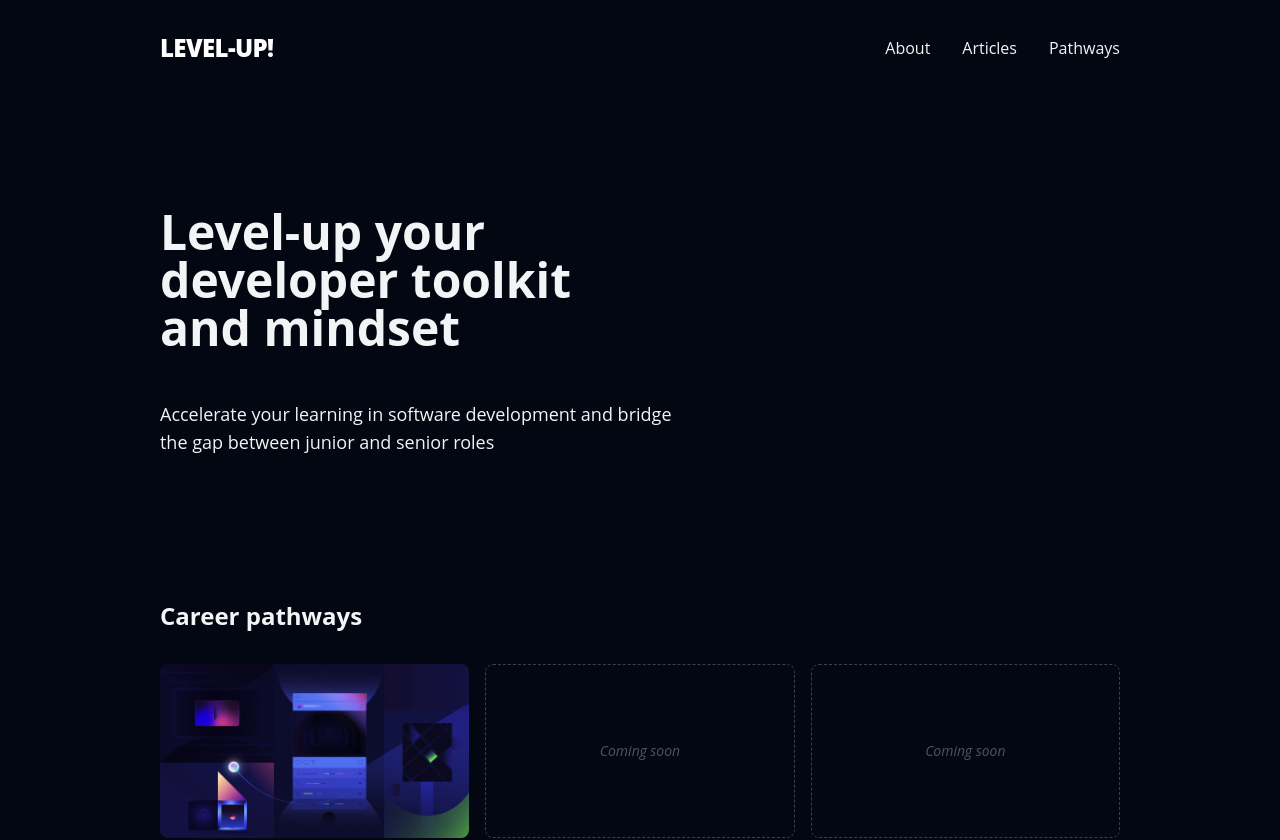
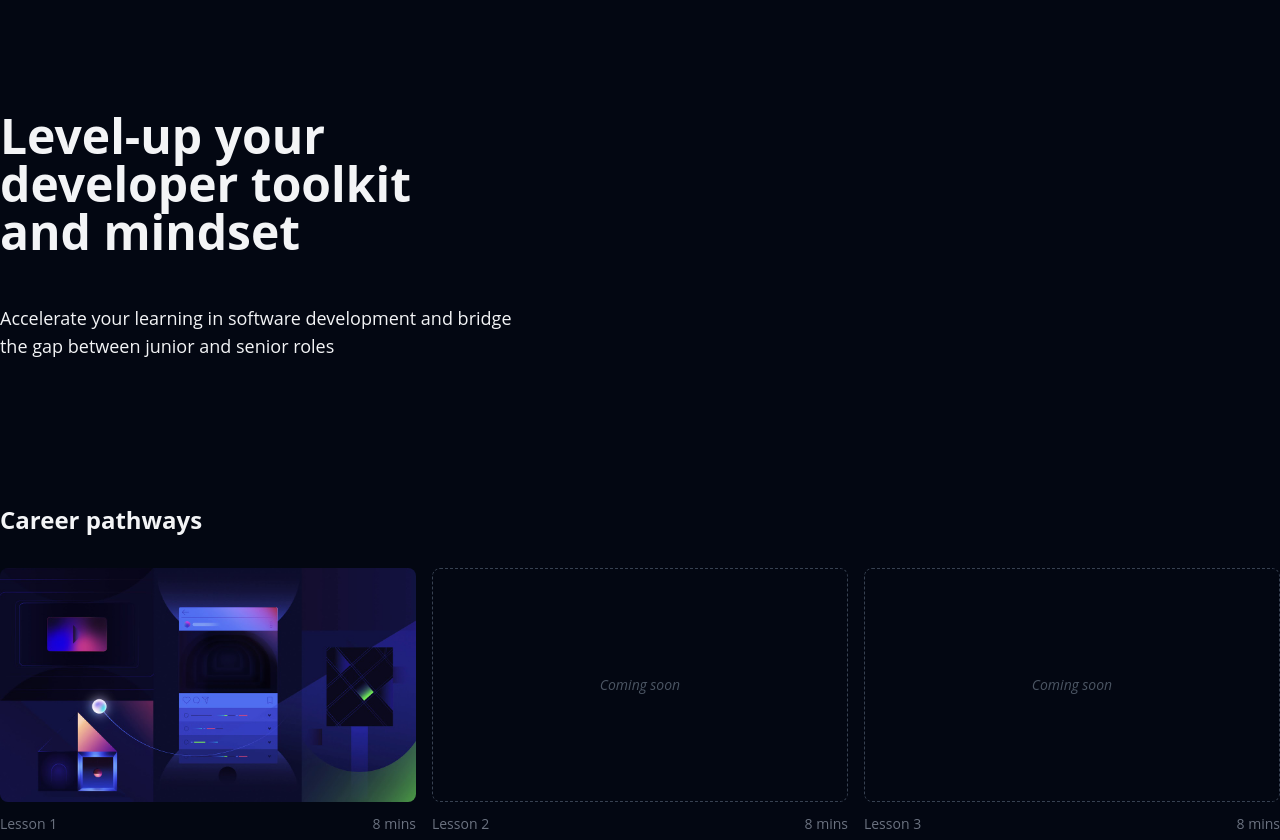
Before and after one commit to ellsphillips/level-up, a Next.js app: page / in a window 1280 px wide. Shown: the top 840 px of the page. Built offline with nearby package versions, Linux system fonts and the light colour scheme.

Commit message:
Enhance: simplify index layout

```diff
--- a/layouts/App.tsx
+++ b/layouts/App.tsx
@@ -1,22 +1,23 @@
-import Footer from "@/components/theme/Footer";
-import Nav from "@/components/theme/Nav";
-import Head from "next/head";
-import { ReactNode } from "react";
+import Footer from '@/components/theme/Footer';
+import Head from 'next/head';
+import { ReactNode } from 'react';
 
 type Props = {
     children?: ReactNode;
     title?: string;
 };
 
-const Layout = ({ children, title = "LEVEL-UP!" }: Props) => (
+const Layout = ({ children, title = 'LEVEL-UP!' }: Props) => (
     <>
         <Head>
             <title>{title}</title>
-      <meta charSet="utf-8" />
-      <meta name="viewport" content="initial-scale=1.0, width=device-width" />
+            <meta charSet='utf-8' />
+            <meta
+                name='viewport'
+                content='initial-scale=1.0, width=device-width'
+            />
         </Head>
-    <div className="max-w-5xl p-8 mx-auto">
-      <Nav />
+        <div className='mx-auto'>
             {children}
             <Footer />
         </div>
```
Lines whose indentation alone changed are shown as unchanged.
